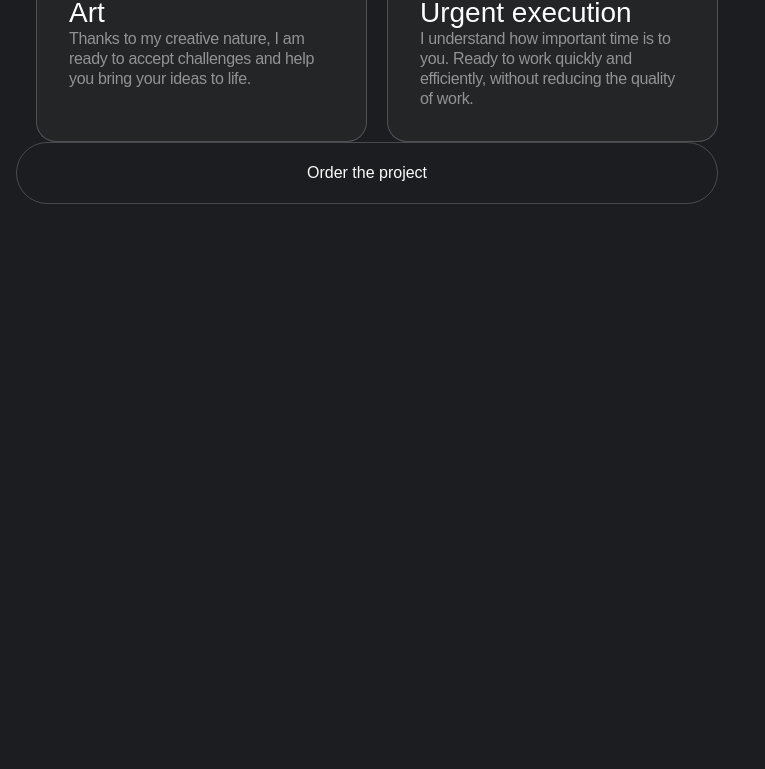
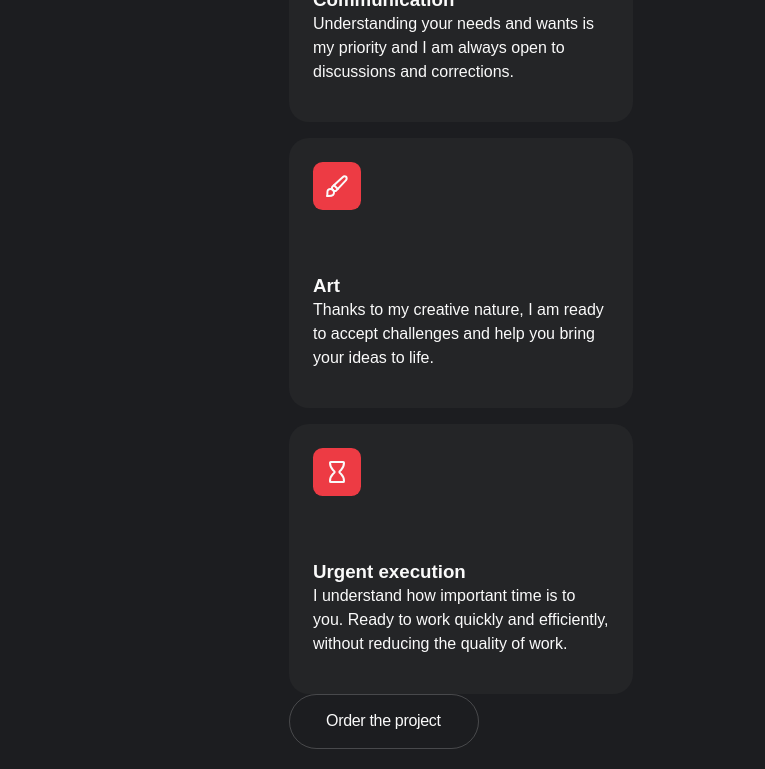
Before and after one commit to YanaKorniichuk25/my_test_repository, a plain HTML site: page index.html in a window 1280 px wide. Shown: the part 522-1291 px from the top of the page, without its empty margins (0-765 px from the left). Before the commit the page ends 808 px from the top, so only its background shows below. Drawn offline with nearby package versions, Linux system fonts and the light colour scheme.

Commit message:
styles css

```diff
--- a/css/styles.css
+++ b/css/styles.css
@@ -70,177 +70,106 @@ body {
 }
 
 /* Benefits section styles */
-.benefits {
-  padding-top: 32px;
-  padding-bottom: 32px;
-}
-
-@media only screen and (min-width: 375px) {
-  .benefits {
-    padding-top: 48px;
-    padding-bottom: 48px;
-  }
-}
-
-@media only screen and (min-width: 768px) {
-  .benefits {
-    padding-top: 82px;
-    padding-bottom: 82px;
-    justify-content: space-between;
-    align-items: flex-start;
-    display: inline-flex;
-    flex-direction: column;
-    gap: 32px;
-  }
-}
-
-@media only screen and (min-width: 768px) {
-  .benefits-title {
-    margin-right: auto;
-    margin-bottom: 32px;
-    text-align: left;
-  }
-
-  .benefits-list {
-    margin-left: auto;
-  }
-}
-
-@media only screen and (min-width: 1280px) {
-  .benefits-title {
-    margin-right: 410px;
-  }
+.benefits-wrapper {
+  padding-top: 31.5px;
+  padding-bottom: 20.5px;
 }
 
 .benefits-title {
+  font-weight: 600;
+  font-size: 16px;
+  line-height: 150%;
+  letter-spacing: -0.02em;
+  text-transform: uppercase;
   color: rgba(250, 250, 250, 0.4);
-  font-size: 16px;
-  font-weight: 600;
-  line-height: 1.5;
+  margin-bottom: 32px;
 }
 
-@media only screen and (min-width: 768px) {
+@media screen and (min-width: 1440px) {
   .benefits-title {
-    margin-bottom: 0;
-    font-size: 48px;
-    line-height: 1.125;
+    position: absolute;
   }
-}
-
-.benefits-caption {
-  color: #fff;
-  font-size: 14px;
-  font-weight: 400;
-  line-height: 1.285;
-  letter-spacing: -0.02em;
-  margin-bottom: 40px;
-}
-
-@media only screen and (min-width: 768px) {
-  .benefits-caption {
-    font-size: 16px;
-    line-height: 1.25;
-    width: 381px;
-    margin-bottom: 50px;
-  }
-}
-
-@media only screen and (min-width: 1280px) {
-  .benefits-caption {
-    width: 405px;
-  }
-}
-
-@media only screen and (min-width: 1440px) {
-  .benefits-caption {
-    width: 565px;
-  }
-}
-
-.benefits-list {
-  display: flex;
-  flex-wrap: wrap;
-  justify-content: flex-end;
-  gap: 20px;
 }
 
 .benefits-item {
   border-radius: 20px;
-  border: 1px solid rgba(255, 255, 255, 0.2);
-  background-color: #242527;
-  padding: 28px;
-  width: calc(50% - 10px);
+  padding: 24px;
+  background: #242527;
+  margin-bottom: 16px;
 }
 
-@media only screen and (min-width: 768px) {
+.benefits-item:hover {
+  box-shadow: 0 14px 15px var(--Theme_red);
+  transition: box-shadow 0.3s;
+}
+
+@media screen and (min-width: 768px) {
   .benefits-item {
-    padding: 32px;
-    width: calc((100% - 20px) / 2);
+    border-radius: 20px;
+    padding: 24px;
+    width: 344px;
+    height: 270px;
+    margin-bottom: 0;
   }
 }
 
-@media only screen and (min-width: 1280px) {
-  .benefits-item {
-    width: calc((100% - 40px) / 2);
+.last {
+  margin-bottom: 32px;
+}
+
+@media screen and (min-width: 768px) {
+  .benefits-list {
+    gap: 16px;
+    display: flex;
+    flex-direction: row;
+    flex-wrap: wrap;
   }
 }
 
-@media only screen and (min-width: 768px) {
-  .benefits-icon-container {
-    border-radius: 10px;
-    background-color: #ed3b44;
-    width: 32px;
-    height: 32px;
-    position: relative;
-    transition: background-color 250ms cubic-bezier(0.4, 0, 0.2, 1);
-  }
-
-  .benefits-icon-container:hover {
-    background-color: #bea69e;
-  }
-
-  .benefits-list-icon {
-    position: absolute;
-    top: 50%;
-    left: 50%;
-    transform: translate(-50%, -50%) scale(1);
-    fill: transparent;
-    stroke: #777777;
-  }
-
-  .benefits-item-title {
-    color: #fff;
-    font-size: 28px;
-    font-weight: 500;
-    line-height: 1.14;
-  }
-}
-@media only screen and (min-width: 768px) {
-  .benefits-item-caption {
-    color: rgba(255, 255, 255, 0.5);
-    font-size: 14px;
-    font-weight: 400;
-    line-height: 1.285;
-    letter-spacing: -0.02em;
+@media screen and (min-width: 1440px) {
+  .benefits-list {
+    justify-content: right;
+    margin-left: 500px;
   }
 }
 
-@media only screen and (min-width: 768px) {
-  .benefits-item-caption {
-    color: rgba(255, 255, 255, 0.5);
-    font-size: 16px;
-    line-height: 1.25;
+.benefits-icon-container {
+  padding: 12px;
+  width: 48px;
+  height: 48px;
+  border-radius: 20%;
+  display: flex;
+  align-items: center;
+  justify-content: center;
+  background-color: #ed3b44;
+  margin-bottom: 64px;
+}
+
+.title {
+  margin-bottom: 8px;
+}
+
+.button-wrapper {
+  display: flex;
+  align-items: center;
+  border: 1px solid rgba(250, 250, 250, 0.2);
+  border-radius: 60px;
+  padding: 18px 36px;
+  width: 190px;
+  height: 55px;
+  font-weight: 500;
+  font-size: 16px;
+  letter-spacing: -0.02em;
+  color: #fafafa;
+  transition: border-color var(--Animation_cubic);
+}
+
+.button-wrapper:hover {
+  border-color: 1.5px solid var(--Main_text);
+}
+
+@media screen and (min-width: 1440px) {
+  .button-wrapper {
+    margin-left: 49%;
   }
 }
-.benefits-button {
-  display: flex;
-  padding: 18px 36px;
-  justify-content: center;
-  align-items: center;
-  gap: 10px;
-  border-radius: 60px;
-  border: 1px solid rgba(250, 250, 250, 0.2);
-  color: #fafafa;
-  text-decoration: none;
-  transition: background-color 0.3s ease;
-}
--- a/index.html
+++ b/index.html
@@ -19,12 +19,13 @@
   <body>
     <section class="benefits" id="benefits">
       <div class="container">
-        <h2 class="benefits-title">Benefits of working with me</h2>
+        <div class="benefits-wrapper">
+          <h2 class="benefits-title">BENEFITS OF WORKING WITH ME</h2>
           <ul class="benefits-list">
             <li class="benefits-item">
               <div class="benefits-icon-container">
                 <svg class="benefits-list-icon" width="24" height="24">
-                <use xlink:href="./img/icons.svg#icon-user"></use>
+                  <use href="./img/icons.svg#icon-user"></use>
                 </svg>
               </div>
               <h3 class="benefits-item-title">Expertise</h3>
@@ -36,31 +37,31 @@
             <li class="benefits-item">
               <div class="benefits-icon-container">
                 <svg class="benefits-list-icon" width="24" height="24">
-                <use xlink:href="./img/icons.svg#icon-message-chat"></use>
+                  <use href="./img/icons.svg#icon-message-chat"></use>
                 </svg>
               </div>
               <h3 class="benefits-item-title">Communication</h3>
               <p class="benefits-item-caption">
-              Understanding your needs and wants is my priority and I am always
-              open to discussions and corrections.
+                Understanding your needs and wants is my priority and I am
+                always open to discussions and corrections.
               </p>
             </li>
             <li class="benefits-item">
               <div class="benefits-icon-container">
                 <svg class="benefits-list-icon" width="24" height="24">
-                <use xlink:href="./img/icons.svg#icon-brush"></use>
+                  <use href="./img/icons.svg#icon-brush"></use>
                 </svg>
               </div>
               <h3 class="benefits-item-title">Art</h3>
               <p class="benefits-item-caption">
-              Thanks to my creative nature, I am ready to accept challenges and
-              help you bring your ideas to life.
+                Thanks to my creative nature, I am ready to accept challenges
+                and help you bring your ideas to life.
               </p>
             </li>
             <li class="benefits-item">
               <div class="benefits-icon-container">
                 <svg class="benefits-list-icon" width="24" height="24">
-                <use xlink:href="./img/icons.svg#icon-hourglass"></use>
+                  <use href="./img/icons.svg#icon-hourglass"></use>
                 </svg>
               </div>
               <h3 class="benefits-item-title">Urgent execution</h3>
@@ -70,7 +71,15 @@
               </p>
             </li>
           </ul>
-        <a href="#work-together" class="benefits-button">Order the project</a>
+          <div class="button-wrapper">
+            <a
+              href="#work-together"
+              aria-label="Let's work together"
+              title="Let's work together"
+              ><span class="text-button">Order the project</span></a
+            >
+          </div>
+        </div>
       </div>
     </section>
   </body>
```
Lines whose indentation alone changed are shown as unchanged.
